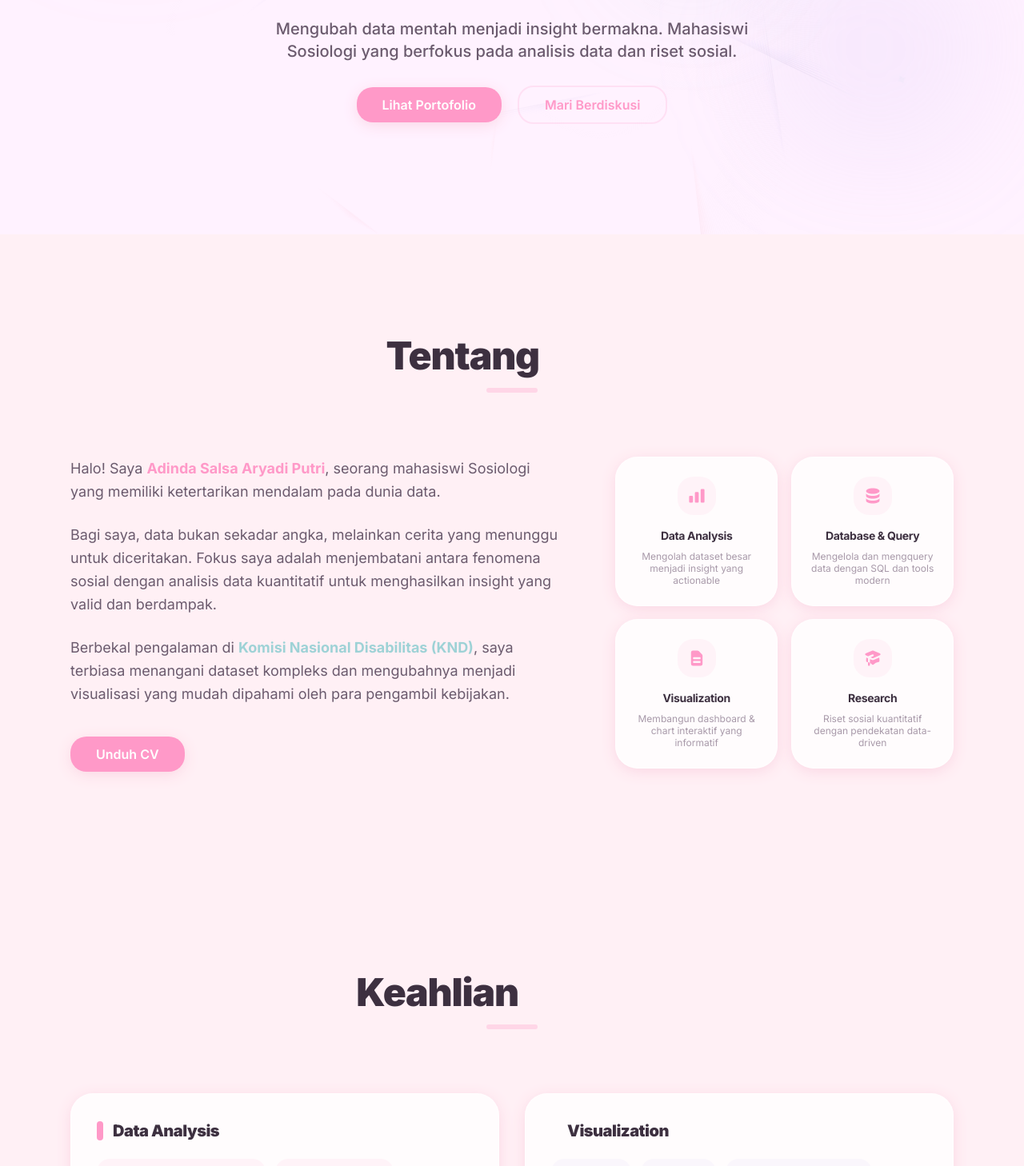
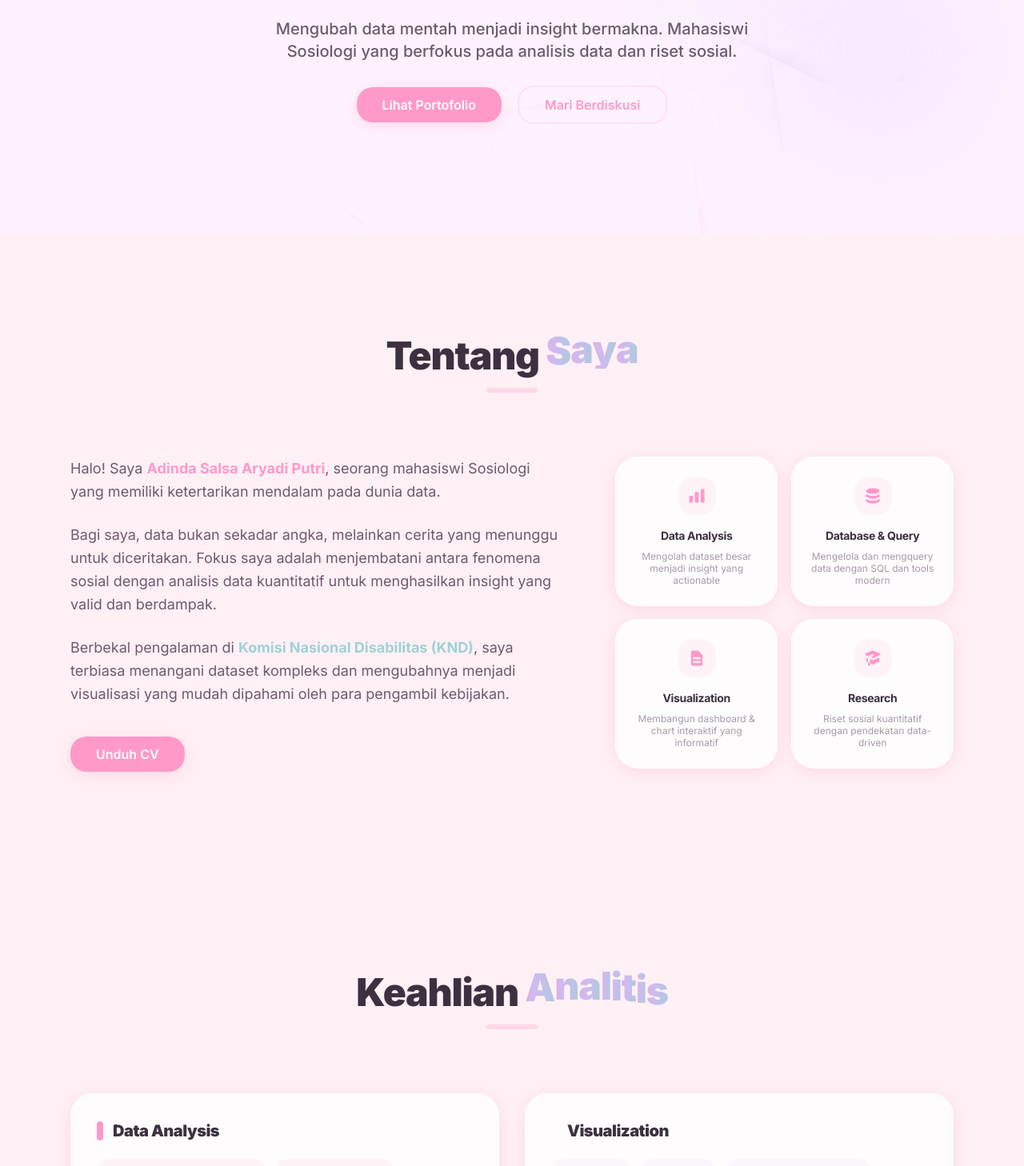
Before and after one commit to el-pablos/web-porto-salsa, a Next.js app: page / in a window 1280 px wide. Shown: the part 427-1885 px from the top of the page at 80% size. Built offline with nearby package versions, Linux system fonts and the light colour scheme.

Commit message:
fix: perbaiki warna gradient wave text yang tidak tampil pada huruf analitis dan saya

```diff
--- a/src/components/About.tsx
+++ b/src/components/About.tsx
@@ -43,7 +43,7 @@ export function About() {
           className="text-center mb-20"
         >
           <h2 className="text-4xl md:text-5xl font-black mb-4">
-            Tentang <span className="text-gradient"><WaveText text="Saya" /></span>
+            Tentang <WaveText text="Saya" charClassName="text-gradient" />
           </h2>
           <div className="w-16 h-1.5 bg-primary/30 mx-auto rounded-full" />
         </motion.div>
--- a/src/components/Skills.tsx
+++ b/src/components/Skills.tsx
@@ -32,7 +32,7 @@ export function Skills() {
         className="text-center mb-20"
       >
         <h2 className="text-4xl md:text-5xl font-black mb-4">
-          Keahlian <span className="text-gradient"><WaveText text="Analitis" /></span>
+          Keahlian <WaveText text="Analitis" charClassName="text-gradient" />
         </h2>
         <div className="w-16 h-1.5 bg-primary/30 mx-auto rounded-full" />
       </motion.div>
--- a/src/components/effects/WaveText.tsx
+++ b/src/components/effects/WaveText.tsx
@@ -5,10 +5,11 @@ import { motion } from 'framer-motion';
 interface WaveTextProps {
   text: string;
   className?: string;
+  charClassName?: string;
   delay?: number;
 }
 
-export function WaveText({ text, className = '', delay = 0 }: WaveTextProps) {
+export function WaveText({ text, className = '', charClassName = '', delay = 0 }: WaveTextProps) {
   const characters = text.split('');
 
   return (
@@ -22,6 +23,7 @@ export function WaveText({ text, className = '', delay = 0 }: WaveTextProps) {
         <motion.span
           key={index}
           aria-hidden="true"
+          className={charClassName}
           style={{ display: 'inline-block' }}
           animate={{ y: [0, -8, 0] }}
           transition={{
```
